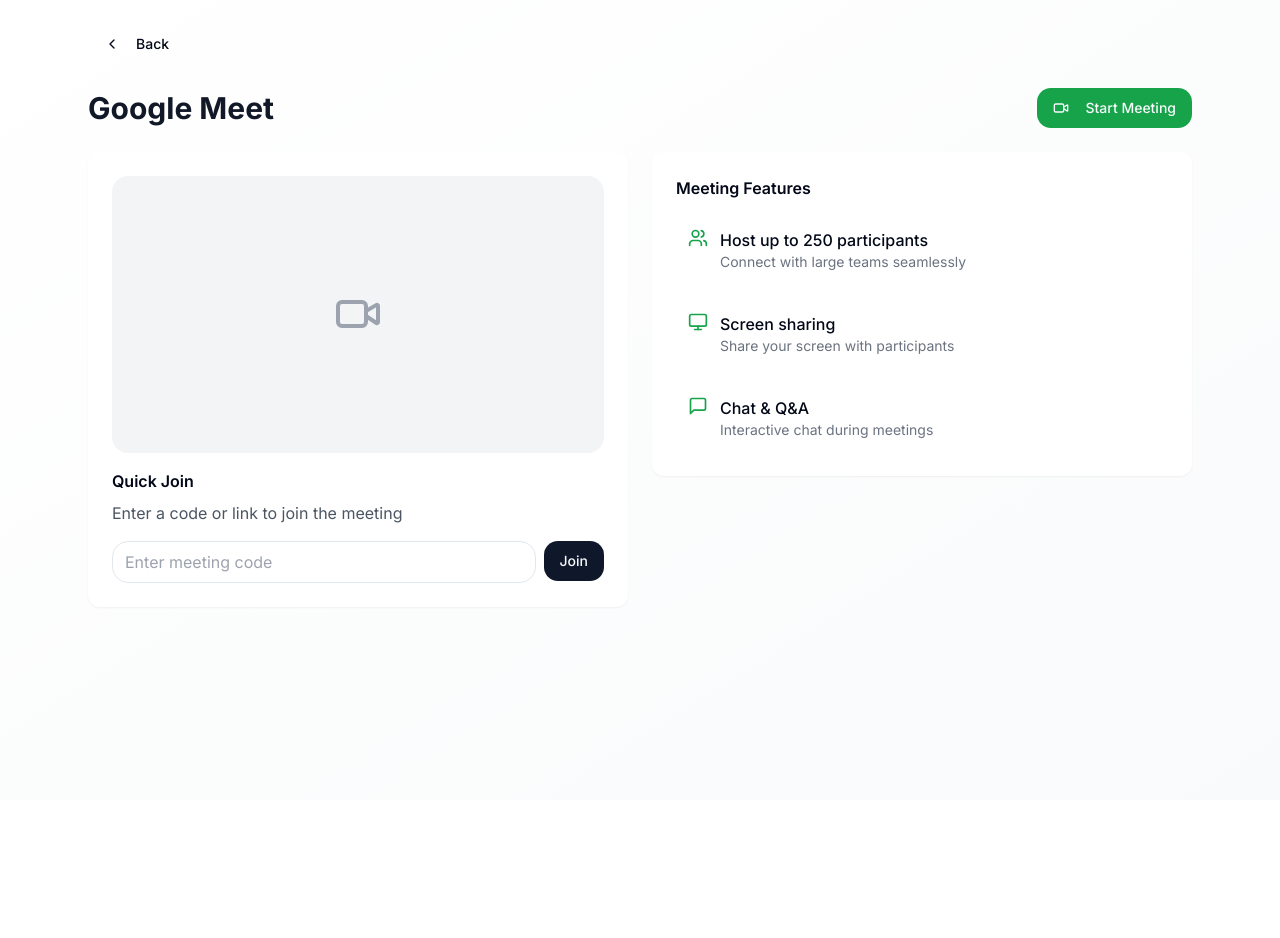
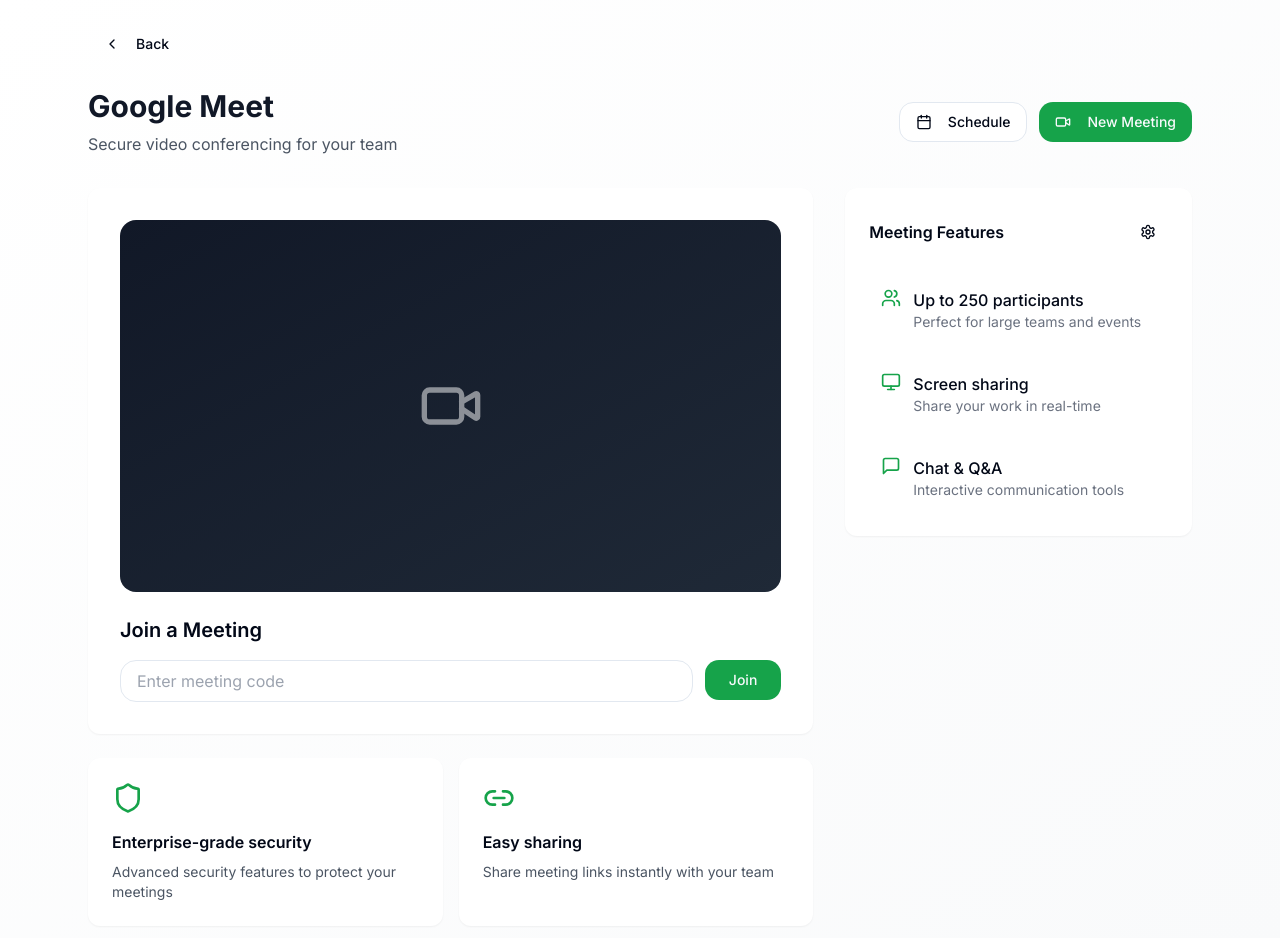
Before and after one commit to Tousif-design/seamless-workspace-flow, a React (Vite) app: page /meet in a window 1280 px wide. Shown: the top 938 px of the page. Before the commit the page ends 800 px from the top, so only its background shows below. Built offline with nearby package versions, Linux system fonts and the light colour scheme.

Commit message:
Improve Meet Page Design
Implement improved styling for the Meet page, including an industry-level design and animation for the workspace cards.

```diff
--- a/src/components/WorkspaceCard.tsx
+++ b/src/components/WorkspaceCard.tsx
@@ -36,7 +36,6 @@ export const WorkspaceCard: React.FC<WorkspaceCardProps> = ({
         "group relative w-full overflow-hidden rounded-xl p-6 transition-all duration-300",
         "bg-white shadow-sm hover:shadow-lg",
         "border border-gray-100 hover:border-gray-200",
-        "animate-fade-in text-left",
         className
       )}
       style={{ animationDelay: `${delay}ms` }}
--- a/src/pages/Meet.tsx
+++ b/src/pages/Meet.tsx
@@ -1,70 +1,124 @@
 
-import React from "react";
+import React, { useState } from "react";
 import { Button } from "@/components/ui/button";
-import { ChevronLeft, Video, Users, Monitor, MessageSquare } from "lucide-react";
+import {
+  ChevronLeft,
+  Video,
+  Users,
+  Monitor,
+  MessageSquare,
+  Link2,
+  Settings,
+  Calendar,
+  Shield,
+} from "lucide-react";
 import { useNavigate } from "react-router-dom";
 
 const Meet = () => {
   const navigate = useNavigate();
+  const [meetingCode, setMeetingCode] = useState("");
 
   return (
     <div className="min-h-screen bg-gradient-to-br from-white to-gray-50">
       <div className="max-w-6xl mx-auto p-6">
-        <Button
-          variant="ghost"
-          onClick={() => navigate(-1)}
-          className="mb-6"
-        >
+        <Button variant="ghost" onClick={() => navigate(-1)} className="mb-6">
           <ChevronLeft className="mr-2 h-4 w-4" /> Back
         </Button>
 
-        <div className="space-y-6">
-          <div className="flex items-center justify-between">
-            <h1 className="text-3xl font-bold text-gray-900">Google Meet</h1>
-            <Button className="bg-green-600 hover:bg-green-700">
-              <Video className="mr-2 h-4 w-4" /> Start Meeting
-            </Button>
+        <div className="space-y-8">
+          <div className="flex flex-col md:flex-row md:items-center justify-between gap-4">
+            <div>
+              <h1 className="text-3xl font-bold text-gray-900">Google Meet</h1>
+              <p className="text-gray-600 mt-2">Secure video conferencing for your team</p>
+            </div>
+            <div className="flex gap-3">
+              <Button variant="outline">
+                <Calendar className="mr-2 h-4 w-4" /> Schedule
+              </Button>
+              <Button className="bg-green-600 hover:bg-green-700">
+                <Video className="mr-2 h-4 w-4" /> New Meeting
+              </Button>
+            </div>
           </div>
 
-          <div className="grid grid-cols-1 md:grid-cols-2 gap-6">
-            <div className="bg-white rounded-xl shadow-sm p-6">
-              <div className="aspect-video bg-gray-100 rounded-lg mb-4 flex items-center justify-center">
-                <Video className="h-12 w-12 text-gray-400" />
+          <div className="grid grid-cols-1 lg:grid-cols-3 gap-8">
+            <div className="lg:col-span-2 space-y-6">
+              <div className="bg-white rounded-xl shadow-sm p-8">
+                <div className="aspect-video bg-gradient-to-br from-gray-900 to-gray-800 rounded-lg mb-6 flex items-center justify-center">
+                  <Video className="h-16 w-16 text-white opacity-50" />
+                </div>
+                <div className="space-y-4">
+                  <h3 className="text-xl font-semibold">Join a Meeting</h3>
+                  <div className="flex gap-3">
+                    <input
+                      type="text"
+                      value={meetingCode}
+                      onChange={(e) => setMeetingCode(e.target.value)}
+                      placeholder="Enter meeting code"
+                      className="flex-1 px-4 py-2 border rounded-lg focus:outline-none focus:ring-2 focus:ring-green-500 focus:border-transparent"
+                    />
+                    <Button className="bg-green-600 hover:bg-green-700 px-6">
+                      Join
+                    </Button>
+                  </div>
+                </div>
               </div>
-              <h3 className="font-semibold mb-2">Quick Join</h3>
-              <p className="text-gray-600 mb-4">Enter a code or link to join the meeting</p>
-              <div className="flex gap-2">
-                <input
-                  type="text"
-                  placeholder="Enter meeting code"
-                  className="flex-1 px-3 py-2 border rounded-lg"
-                />
-                <Button>Join</Button>
+
+              <div className="grid grid-cols-1 md:grid-cols-2 gap-4">
+                {[
+                  {
+                    icon: <Shield className="h-8 w-8 text-green-600" />,
+                    title: "Enterprise-grade security",
+                    description: "Advanced security features to protect your meetings",
+                  },
+                  {
+                    icon: <Link2 className="h-8 w-8 text-green-600" />,
+                    title: "Easy sharing",
+                    description: "Share meeting links instantly with your team",
+                  },
+                ].map((feature, i) => (
+                  <div
+                    key={i}
+                    className="bg-white rounded-xl shadow-sm p-6 hover:shadow-md transition-shadow"
+                  >
+                    <div className="mb-4">{feature.icon}</div>
+                    <h4 className="font-semibold mb-2">{feature.title}</h4>
+                    <p className="text-sm text-gray-600">{feature.description}</p>
+                  </div>
+                ))}
               </div>
             </div>
 
-            <div className="space-y-4">
+            <div className="space-y-6">
               <div className="bg-white rounded-xl shadow-sm p-6">
-                <h3 className="font-semibold mb-4">Meeting Features</h3>
+                <div className="flex items-center justify-between mb-6">
+                  <h3 className="font-semibold">Meeting Features</h3>
+                  <Button variant="ghost" size="icon">
+                    <Settings className="h-4 w-4" />
+                  </Button>
+                </div>
                 <div className="space-y-4">
                   {[
                     {
                       icon: <Users className="h-5 w-5" />,
-                      title: "Host up to 250 participants",
-                      description: "Connect with large teams seamlessly",
+                      title: "Up to 250 participants",
+                      description: "Perfect for large teams and events",
                     },
                     {
                       icon: <Monitor className="h-5 w-5" />,
                       title: "Screen sharing",
-                      description: "Share your screen with participants",
+                      description: "Share your work in real-time",
                     },
                     {
                       icon: <MessageSquare className="h-5 w-5" />,
                       title: "Chat & Q&A",
-                      description: "Interactive chat during meetings",
+                      description: "Interactive communication tools",
                     },
                   ].map((feature, i) => (
-                    <div key={i} className="flex items-start p-3 rounded-lg hover:bg-gray-50">
+                    <div
+                      key={i}
+                      className="flex items-start p-3 rounded-lg hover:bg-gray-50 transition-colors"
+                    >
                       <div className="mr-3 text-green-600">{feature.icon}</div>
                       <div>
                         <h4 className="font-medium">{feature.title}</h4>
```
